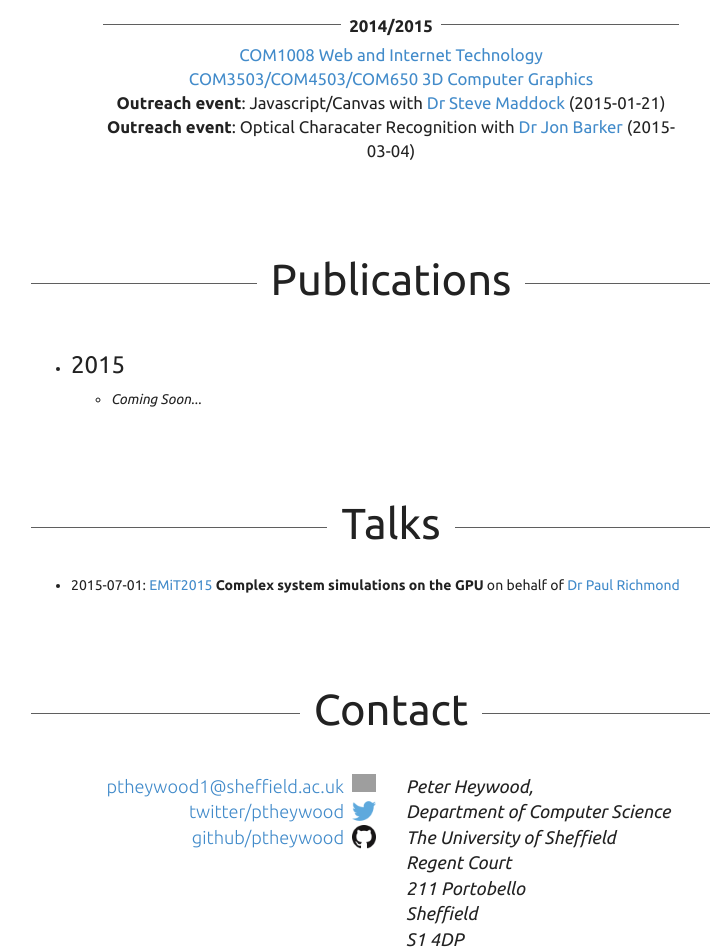
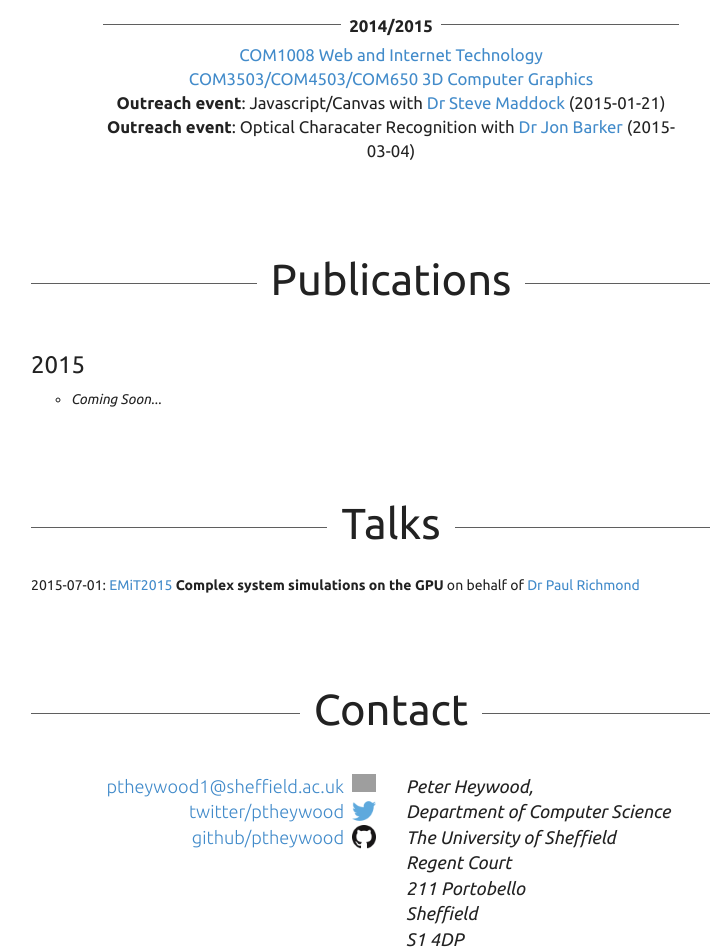
Before and after one commit to ptheywood/ptheywood.github.io, a Jekyll site: the page built from index.html, in a window 1280 px wide. Shown: the part 869-1819 px from the top of the page, without its empty margins (249-959 px from the left). Built offline with Jekyll 4.4.1, drawn with Linux system fonts in a browser that asks for light colours; nearby versions of some CDN libraries; grey boxes are pictures that could not be loaded.

Commit message:
Typo fix (untstyled > unstyled)

```diff
--- a/index.html
+++ b/index.html
@@ -76,7 +76,7 @@ title: Peter Heywood | Computer Science PhD Student
             <div class="row">
                 <div class="col-xs-12">
                     <h2 class="sub-header"><span>Publications</span></h2>
-                    <ul class="list-unstlyed">
+                    <ul class="list-unstyled">
                         <li>
                             <h3>2015</h3>
                             <ul>
@@ -97,7 +97,7 @@ title: Peter Heywood | Computer Science PhD Student
             <div class="row">
                 <div class="col-xs-12">
                     <h2 class="sub-header"><span>Talks</span></h2>
-                    <ul class="list-untstyled">
+                    <ul class="list-unstyled">
                         <li>
                         2015-07-01:
                         <a href="http://emit.manchester.ac.uk/" target="_blank">EMiT2015</a>
```
